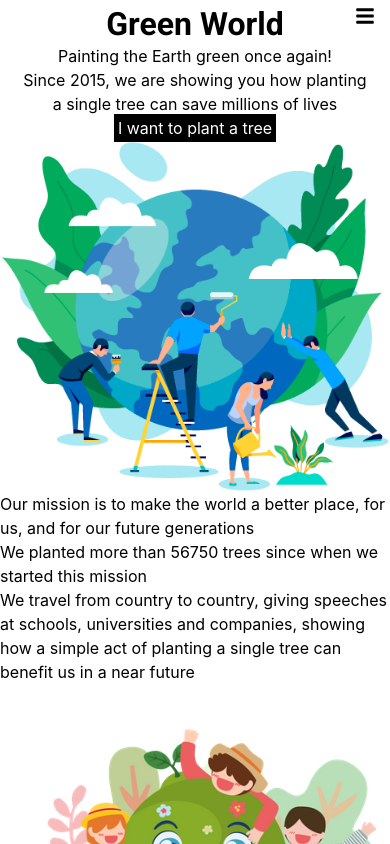
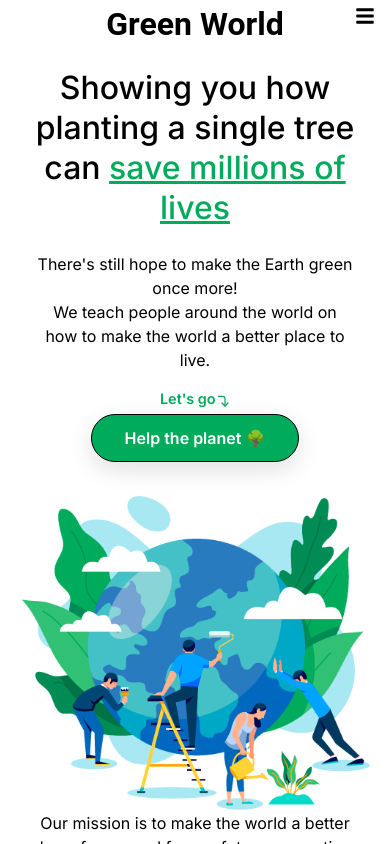
Before and after one commit to awkren/green-world, a React (Create React App) app: page / in a window 390 px wide. Shown: the top 844 px of the page. Built offline with nearby package versions, Linux system fonts and the light colour scheme; the HTML template or start-up script is replaced by a standard one.

Commit message:
added hamburger menu on mobile

```diff
--- a/src/App.css
+++ b/src/App.css
@@ -1,3 +1,4 @@
-@import url('https://fonts.googleapis.com/css2?family=Nerko+One&family=Roboto:ital,wght@0,100;0,300;0,400;0,500;0,700;0,900;1,100;1,300;1,400;1,500;1,700;1,900&display=swap');
-/* font-family: 'Nerko One', cursive;
-font-family: 'Roboto', sans-serif; */
+@import url('https://fonts.googleapis.com/css2?family=Inter:wght@100;200;300;400;500;600;700;800;900&display=swap');
+/* font-family: 'Inter', sans-serif; */
+
+/* *{border:1px solid red;} */
--- a/src/page-structure/UpperSection.jsx
+++ b/src/page-structure/UpperSection.jsx
@@ -3,15 +3,26 @@ import '../page-style/UpperSection.css'
 import earthImg from '../assets/imgs/resp.png'
 import earthSecond from '../assets/imgs/earth.png'
 import manPlanting from '../assets/imgs/manplanting.jpeg'
+import { FiCornerRightDown } from 'react-icons/fi'
+
 const UpperSection = () => {
   return (
-    <div>
-      <div className='flex flex-col justify-center items-center w-[90%] text-center m-auto'>
-        <p>Painting the Earth green once again!</p>
-        <p>Since 2015, we are showing you how planting a single tree can save millions of lives</p>
-        <p className=''><span className='bg-black text-white p-1'>I want to plant a tree</span></p>
+    <div className='flex flex-col m-auto justify-center items-center text-center w-[90%] font-[Inter]'>
+      <div className='mt-[1.5rem] text-[2rem]'>
+        <p className=' font-[500] leading-[2.5rem] w-[93%] m-auto text-center'>Showing you how planting a single tree can <em className='not-italic text-[#00ab5b] underline'>save millions of lives</em></p>
       </div>
-      <img src={earthImg} alt='/'/>
+      <div className='mt-[1.5rem] text-center m-auto'>
+        <p className=''>There's still hope to make the Earth green once more!</p>
+        <p className='w-[90%] m-auto'>We teach people around the world on how to make the world a better place to live.</p>
+      </div>
+      <div className='text-[#00ab5b] flex items-center justify-center align-middle mt-[1rem]'>
+        <p className='mb-[.3rem] font-semibold text-[.9rem]'>Let's go</p>
+        <p className='text-[.9rem]'><span></span><FiCornerRightDown/></p>
+      </div>
+      <div className='shadow-[0px_8px_24px_rgb(0,0,0,12%)] bg-[#00ab5b] border-black border-[1px] font-semibold text-white rounded-full w-[13rem] h-[3rem] flex justify-center items-center'>Help the planet 🌳</div>
+      <div className='mt-[2rem]'>
+        <img src={earthImg} alt='/'/>
+      </div>
       <div>
         <p>Our mission is to make the world a better place, for us, and for our future generations</p>
         <p>We planted more than 56750 trees since when we started this mission</p>
```
